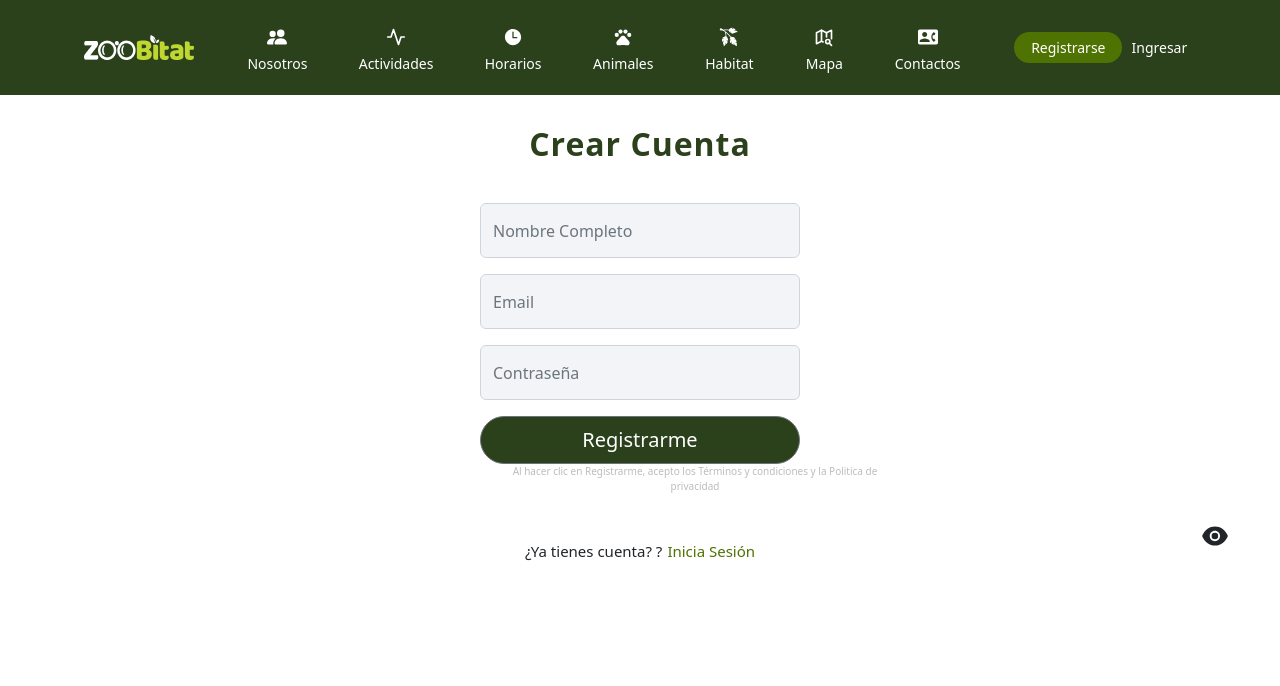
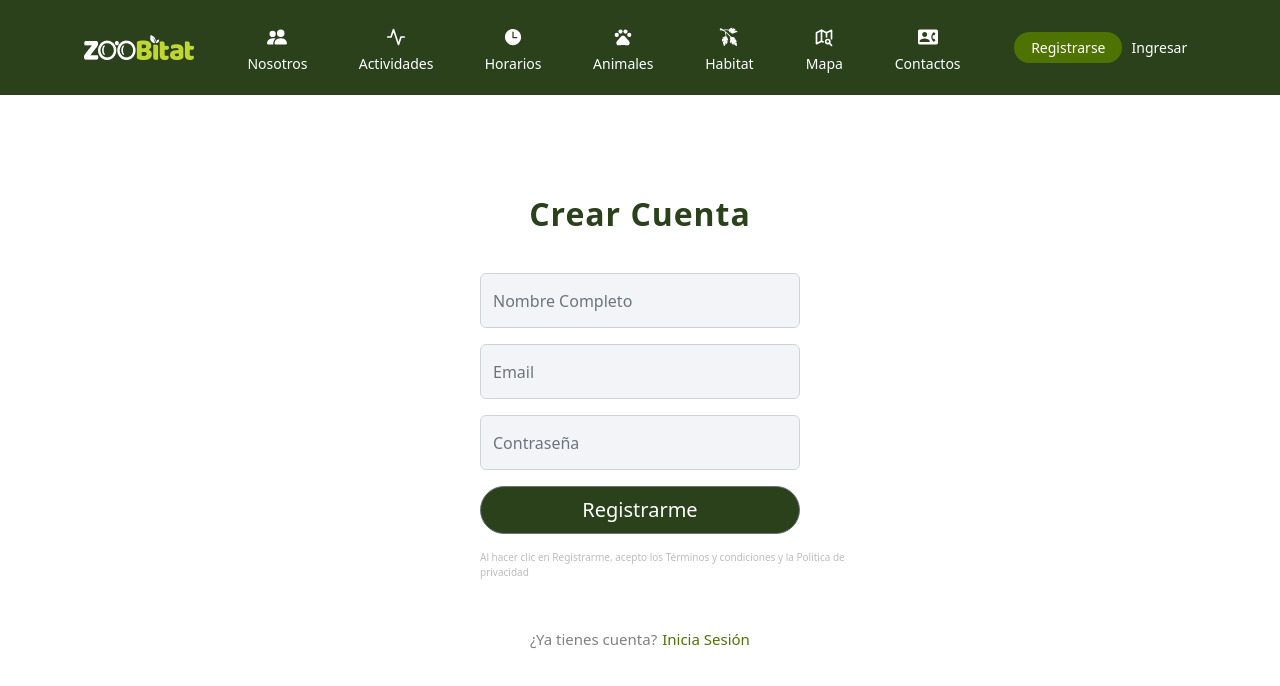
Before and after one commit to gregrodrig/Zoobitat_Front, a React (Create React App) app: page /register in a window 1280 px wide. Shown: the top 686 px of the page. Built offline with nearby package versions, Linux system fonts and the light colour scheme.

Commit message:
solving login-register forms issues

```diff
--- a/src/components/login/Login.jsx
+++ b/src/components/login/Login.jsx
@@ -5,7 +5,7 @@ import Button from "react-bootstrap/Button";
 import "./Login.module.css";
 import { AiFillCheckCircle } from "react-icons/ai";
 import { useFormik } from "formik";
-import { useNavigate } from "react-router-dom";
+import { Link, useNavigate } from "react-router-dom";
 import useUser from "../../hooks/useUser";
 
 export const Login = () => {
@@ -100,12 +100,12 @@ export const Login = () => {
           >
             ¿No tienes cuenta?
             <span style={{ color: "#4F7302" }}>
-              <a
-                href="/register"
+              <Link
+                to="/register"
                 style={{ color: "#4F7302", marginLeft: "5px" }}
               >
                 Regístrate Ahora
-              </a>
+              </Link>
             </span>
           </div>
         </>
--- a/src/components/register/Register.jsx
+++ b/src/components/register/Register.jsx
@@ -1,25 +1,25 @@
 import React, { useState } from "react";
 import { AiFillCheckCircle } from "react-icons/ai";
-import Form from 'react-bootstrap/Form';
+import Form from "react-bootstrap/Form";
 import Button from "react-bootstrap/Button";
-import { AiFillEye } from 'react-icons/ai';
+import { AiFillEye } from "react-icons/ai";
 import axios from "axios";
-import miVariableGlobal from '../../global.js';
-
+import miVariableGlobal from "../../global.js";
+import { Link } from "react-router-dom";
 
 export default function Register() {
-  const [email, setEmail] = useState('');
-  const [password, setPassword] = useState('');
-  const [name, setName] = useState('');
-  const [successMessage, setSuccessMessage] = useState('');
-  const [errorMessage, setErrorMessage] = useState('');
-
+  const [email, setEmail] = useState("");
+  const [password, setPassword] = useState("");
+  const [name, setName] = useState("");
+  const [successMessage, setSuccessMessage] = useState("");
+  const [errorMessage, setErrorMessage] = useState("");
 
   const handleRegistration = () => {
-
     const emailRegex = /^[^\s@]+@[^\s@]+\.[^\s@]+$/;
     if (!emailRegex.test(email)) {
-          setErrorMessage("Error: No se pudo crear el usuario. Verifique la información proporcionada.");
+      setErrorMessage(
+        "Error: No se pudo crear el usuario. Verifique la información proporcionada."
+      );
       setSuccessMessage("");
       setTimeout(() => {
         setErrorMessage("");
@@ -32,46 +32,52 @@ export default function Register() {
       nombre: name,
       apellido: name,
       idRol: 5,
-      rol:null,
-      asignaciones:[]
+      rol: null,
+      asignaciones: [],
     };
 
-
-    axios.post(`https://${miVariableGlobal}:7106/api/Usuario`, userData)
-      .then(response => {
+    axios
+      .post(`https://${miVariableGlobal}:7106/api/Usuario`, userData)
+      .then((response) => {
         // Manejar la respuesta de la solicitud
         console.log(response.data);
         setName("");
         setPassword("");
         setEmail("");
-        setSuccessMessage("Se registró exitosamente. Espere a ser confirmado por un administrador.");
+        setSuccessMessage(
+          "Se registró exitosamente. Espere a ser confirmado por un administrador."
+        );
         setErrorMessage("");
         setTimeout(() => {
           setSuccessMessage("");
         }, 5000);
       })
-      .catch(error => {
+      .catch((error) => {
         // Manejar el error de la solicitud
         console.error(error);
-        if (sessionStorage.getItem('token')) {
-          axios.defaults.headers.common['Authorization'] = `Bearer ${sessionStorage.getItem('token')}`;
+        if (sessionStorage.getItem("token")) {
+          axios.defaults.headers.common[
+            "Authorization"
+          ] = `Bearer ${sessionStorage.getItem("token")}`;
         }
         axios
           .post(`https://${miVariableGlobal}:7106/api/logs`, {
             message: error.message,
-          level: 'ERROR',
-          section: 'Register',
+            level: "ERROR",
+            section: "Register",
             IdUsuario: 4,
-          Usuario: null
+            Usuario: null,
           })
           .then((response) => {
-          console.log('Log enviado al servidor')
+            console.log("Log enviado al servidor");
           })
           .catch((error) => {
-          console.error('Error al enviar el log al servidor', error)
-        })
+            console.error("Error al enviar el log al servidor", error);
+          });
         setSuccessMessage("");
-        setErrorMessage("Error: No se pudo crear el usuario. Verifique la información proporcionada.");
+        setErrorMessage(
+          "Error: No se pudo crear el usuario. Verifique la información proporcionada."
+        );
         setTimeout(() => {
           setErrorMessage("");
         }, 5000);
@@ -89,54 +95,75 @@ export default function Register() {
           <p>{errorMessage}</p>
         </div>
       )}
-  <div style={{ maxWidth: "320px", margin: "0 auto" }}>
-
+      <div
+        style={{ maxWidth: "320px", margin: "0 auto", marginTop: "6.25rem" }}
+      >
         <Form>
-      <Form.Group className="mb-3" controlId="formGroupNombre" style={{ marginTop: "30px" }}>
-        <h1 style={{ marginBottom: '40px', color: '#2A411C', fontWeight: "bold", fontSize: '32px' }}>Crear Cuenta </h1>
-
-
+          <Form.Group
+            className="mb-3"
+            controlId="formGroupNombre"
+            style={{ marginTop: "30px" }}
+          >
+            <h1
+              style={{
+                marginBottom: "40px",
+                color: "#2A411C",
+                fontWeight: "bold",
+                fontSize: "32px",
+              }}
+            >
+              Crear Cuenta{" "}
+            </h1>
 
             <Form.Control
-          style={{ backgroundColor: '#F2F4F7', height: "55px", borderRadius: '' }}
+              style={{
+                backgroundColor: "#F2F4F7",
+                height: "55px",
+                borderRadius: "",
+              }}
               type="text"
               placeholder="Nombre Completo"
-          value={name} onChange={e => setName(e.target.value)}
-
+              value={name}
+              onChange={(e) => setName(e.target.value)}
             />
           </Form.Group>
           <Form.Group className="mb-3" controlId="formGroupEmail">
             <Form.Control
-          style={{ backgroundColor: '#F2F4F7', height: "55px", borderRadius: ''}}
+              style={{
+                backgroundColor: "#F2F4F7",
+                height: "55px",
+                borderRadius: "",
+              }}
               type="email"
               placeholder="Email"
-          value={email} onChange={e => setEmail(e.target.value)}
+              value={email}
+              onChange={(e) => setEmail(e.target.value)}
             />
           </Form.Group>
-      <Form.Group className="mb-3" controlId="formGroupRol">
-
-</Form.Group>
+          <Form.Group className="mb-3" controlId="formGroupRol"></Form.Group>
 
           <Form.Group className="mb-3" controlId="formGroupPassword">
             <Form.Control
-          style={{ backgroundColor: '#F2F4F7', height: "55px", borderRadius: ''}}
+              style={{
+                backgroundColor: "#F2F4F7",
+                height: "55px",
+                borderRadius: "",
+              }}
               type="password"
               placeholder="Contraseña"
-
-          value={password} onChange={e => setPassword(e.target.value)}
-
+              value={password}
+              onChange={(e) => setPassword(e.target.value)}
             />
-         <AiFillEye
+            {/* <AiFillEye
               style={{
-            position: 'absolute',
-            top: '67%',
-            transform: 'translateY(-50%)',
-            right: '50px',
-            fontSize: '30px',
-            cursor: 'pointer',
+                position: "absolute",
+                top: "67%",
+                transform: "translateY(-100%)",
+                right: "50px",
+                fontSize: "30px",
+                cursor: "pointer",
               }}
-          />
-
+            /> */}
           </Form.Group>
 
           <Button
@@ -144,23 +171,36 @@ export default function Register() {
             style={{
               backgroundColor: "#2A411C",
               borderRadius: "30px",
-          width: "100%"
+              width: "100%",
+              marginBottom: "1rem",
             }}
             size="lg"
             onClick={handleRegistration}
           >
             Registrarme
           </Button>
-      <p style={{fontSize:'10px' , textAlign:'center' , color:'#BCBCBC'}}> Al hacer clic en Registrarme, acepto los Términos y condiciones y la Politica de privacidad</p>
+          <p
+            style={{
+              fontSize: "10px",
+              textAlign: "start",
+              color: "#BCBCBC",
+              margin: 0,
+            }}
+          >
+            {" "}
+            Al hacer clic en Registrarme, acepto los Términos y condiciones y la
+            Politica de privacidad
+          </p>
         </Form>
       </div>
-  <div style={{ marginTop: '46px', fontSize: '15px' }}>
-  ¿Ya tienes cuenta? ?
-  <span style={{ color: '#4F7302' }}>
-    <a href="/login" style={{ color: '#4F7302' ,marginLeft:'5px' }}>Inicia Sesión</a>
+      <div style={{ color: "#808080", marginTop: "3rem", fontSize: "15px" }}>
+        ¿Ya tienes cuenta?
+        <span style={{ color: "#4F7302" }}>
+          <Link to="/login" style={{ color: "#4F7302", marginLeft: "5px" }}>
+            Inicia Sesión
+          </Link>
         </span>
       </div>
-
     </>
-)
+  );
 }
```
Lines whose indentation alone changed are shown as unchanged.
